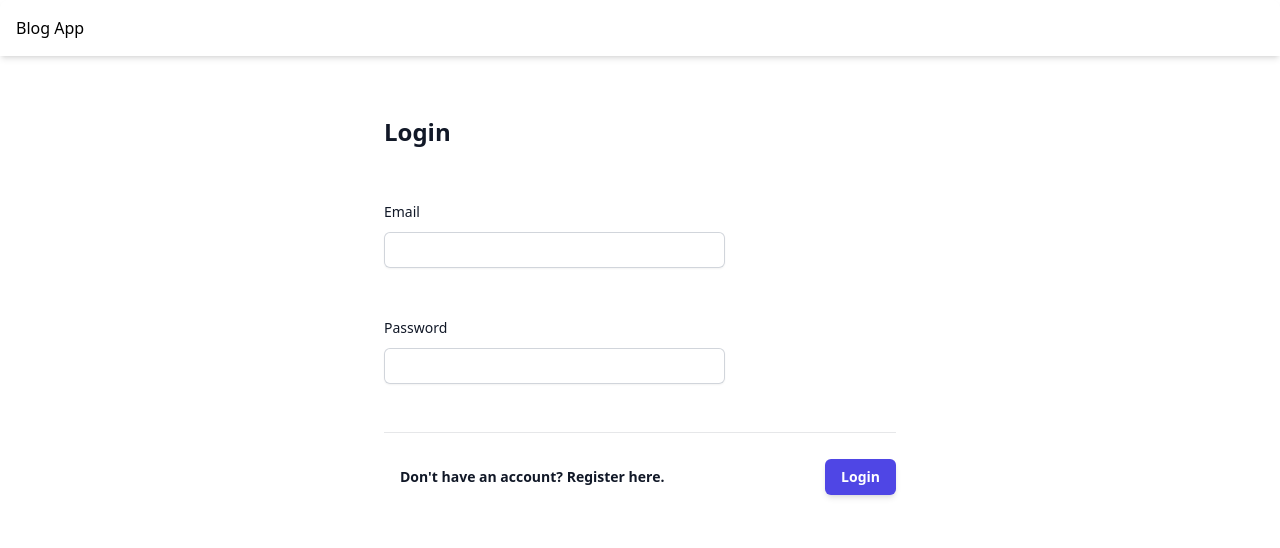
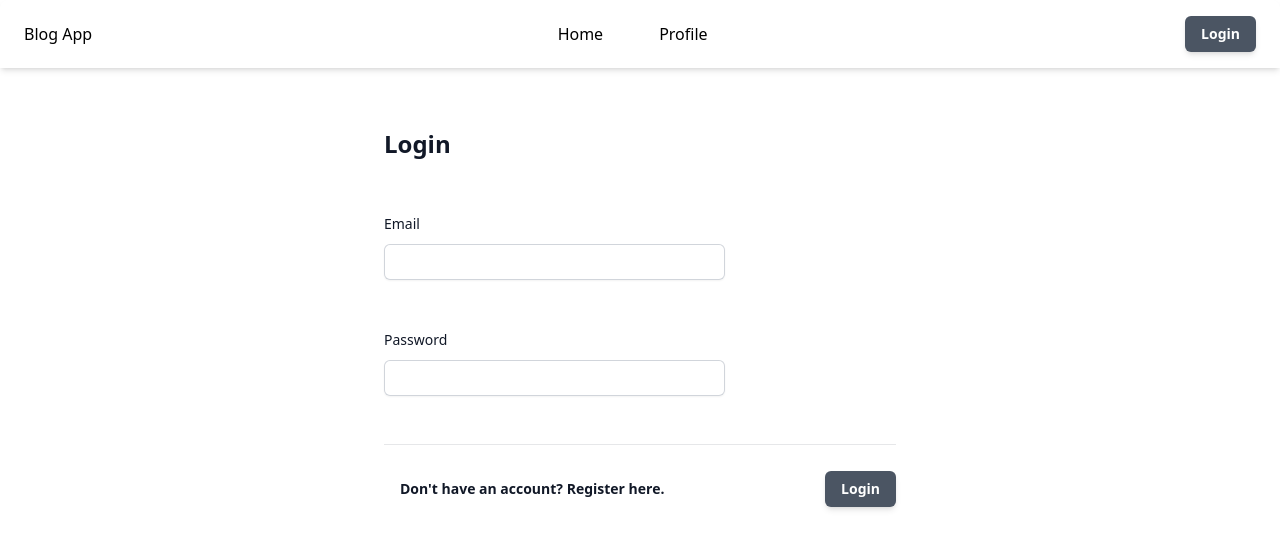
Before and after one commit to TasinTahmid/blog-client, a React (Vite) app: page / in a window 1280 px wide. Shown: the top 548 px of the page. Built offline with nearby package versions, Linux system fonts and the light colour scheme.

Commit message:
5th commit: manu bar added on navbar

```diff
--- a/src/App.jsx
+++ b/src/App.jsx
@@ -6,7 +6,7 @@ import HomePage from "./pages/Home";
 import { useEffect } from "react";
 
 function App() {
-    var token = useSelector((state) => state.auth.token);
+    const token = useSelector((state) => state.auth.token);
     useEffect(() => {
         console.log("token first", token);
     });
@@ -18,13 +18,7 @@ function App() {
                 <Route path="/" element={<LoginPage />} />
                 <Route
                     path="/home"
-                    element={
-                        isAuth ? (
-                            <HomePage />
-                        ) : (
-                            <Navigate to="/" replace={false} />
-                        )
-                    }
+                    element={isAuth ? <HomePage /> : <Navigate to="/" replace={false} />}
                 />
             </Routes>
         </BrowserRouter>
--- a/src/components/Form.jsx
+++ b/src/components/Form.jsx
@@ -50,7 +50,7 @@ const Form = () => {
                 },
                 {
                     headers: {
-                        "Content-Type": "application/json",
+                        "Content-Type": "application/xml",
                     },
                 }
             );
@@ -97,7 +97,7 @@ const Form = () => {
                                 onChange={(e) => {
                                     setUsername(e.target.value);
                                 }}
-                                className="block w-full rounded-md border-0 py-1.5 px-3 text-gray-900 shadow-sm ring-1 ring-inset ring-gray-300 placeholder:text-gray-400 focus:ring-2 focus:ring-inset focus:ring-indigo-300 sm:text-sm sm:leading-6"
+                                className="block w-full rounded-md border-0 py-1.5 px-3 text-gray-900 shadow-sm ring-1 ring-inset ring-gray-300 placeholder:text-gray-400 focus:ring-2 focus:ring-inset focus:ring-gray-300 sm:text-sm sm:leading-6"
                             />
                         </div>
                     </div>
@@ -119,7 +119,7 @@ const Form = () => {
                             onChange={(e) => {
                                 setEmail(e.target.value);
                             }}
-                            className="block w-full rounded-md border-0 py-1.5 px-3 text-gray-900 shadow-sm ring-1 ring-inset ring-gray-300 placeholder:text-gray-400 focus:ring-2 focus:ring-inset focus:ring-indigo-300 sm:text-sm sm:leading-6"
+                            className="block w-full rounded-md border-0 py-1.5 px-3 text-gray-900 shadow-sm ring-1 ring-inset ring-gray-300 placeholder:text-gray-400 focus:ring-2 focus:ring-inset focus:ring-gray-300 sm:text-sm sm:leading-6"
                         />
                     </div>
                 </div>
@@ -140,7 +140,7 @@ const Form = () => {
                             onChange={(e) => {
                                 setPassword(e.target.value);
                             }}
-                            className="block w-full rounded-md border-0 py-1.5 px-3 text-gray-900 shadow-sm ring-1 ring-inset ring-gray-300 placeholder:text-gray-400 focus:ring-2 focus:ring-inset focus:ring-indigo-300 sm:text-sm sm:leading-6"
+                            className="block w-full rounded-md border-0 py-1.5 px-3 text-gray-900 shadow-sm ring-1 ring-inset ring-gray-300 placeholder:text-gray-400 focus:ring-2 focus:ring-inset focus:ring-gray-300 sm:text-sm sm:leading-6"
                         />
                     </div>
                 </div>
@@ -158,7 +158,7 @@ const Form = () => {
                 </button>
                 <button
                     type="submit"
-                    className="rounded-md bg-indigo-600 px-4 py-2 text-sm font-semibold text-white shadow-md hover:bg-indigo-500 active:bg-indigo-600"
+                    className="rounded-md bg-gray-600 px-4 py-2 text-sm font-semibold text-white shadow-md hover:bg-gray-500 active:bg-gray-600"
                     onClick={handleSubmit}
                 >
                     {isRegisterPage ? "Register" : "Login"}
--- a/src/components/Nav.jsx
+++ b/src/components/Nav.jsx
@@ -1,8 +1,93 @@
+/* eslint-disable react/no-unknown-property */
+import { useState } from "react";
+import { useSelector, useDispatch } from "react-redux";
+import { setLogout } from "../states/authSlice";
+
 const Nav = () => {
     // return <div className="h-20 bg-slate-50 shadow-md"></div>;
+    const [isMenuActive, setIsMenuActive] = useState(false);
+    const dispatch = useDispatch();
+    const token = useSelector((state) => state.auth.token);
+
     return (
-        <div className="w-full bg-white shadow-md p-4  rounded-t-lg">
+        <div className="flex justify-between items-center w-full bg-white shadow-md px-6 py-4  rounded-t-lg">
             <p>Blog App</p>
+            <div className="flex justify-between gap-x-14">
+                <div>Home</div>
+                <div>Profile</div>
+            </div>
+            <div className="flex justify-between gap-x-14">
+                <div className="flex justify-between  gap-x-14 relative ml-3">
+                    {!token ? (
+                        <button
+                            type="submit"
+                            className="rounded-md bg-gray-600 px-4 py-2 text-sm font-semibold text-white shadow-md hover:bg-gray-500 active:bg-gray-600"
+                        >
+                            Login
+                        </button>
+                    ) : (
+                        <svg
+                            xmlns="http://www.w3.org/2000/svg"
+                            fill="none"
+                            viewBox="0 0 24 24"
+                            strokeWidth={1.5}
+                            stroke="currentColor"
+                            dataSlot="icon"
+                            onClick={() => setIsMenuActive(!isMenuActive)}
+                            className="w-6 h-6 hover:cursor-pointer"
+                        >
+                            <path
+                                strokeLinecap="round"
+                                strokeLinejoin="round"
+                                d="M3.75 6.75h16.5M3.75 12h16.5m-16.5 5.25h16.5"
+                            />
+                        </svg>
+                    )}
+
+                    {isMenuActive && (
+                        <div className="absolute top-4 right-3 z-10 mt-2 w-48 origin-top-right rounded-md bg-white py-1 shadow-lg">
+                            <div className="active:bg-gray-50 hover:bg-gray-100">
+                                <a href="#" className="block px-4 py-2 text-sm text-gray-700 ">
+                                    Your Profile
+                                </a>
+                            </div>
+                            <div className="active:bg-gray-50 hover:bg-gray-100">
+                                <a href="#" className="block px-4 py-2 text-sm text-gray-700 ">
+                                    Edit Profile
+                                </a>
+                            </div>
+                            <div className="flex justify-start align-center active:bg-gray-50 hover:bg-gray-100">
+                                <button
+                                    type="submit"
+                                    className="rounded-md  px-4 py-2 text-sm font-semibold   "
+                                    onClick={() => {
+                                        dispatch(setLogout());
+                                    }}
+                                >
+                                    Log out
+                                </button>
+                                <div className="pt-2 flex justify-start align-center">
+                                    <svg
+                                        xmlns="http://www.w3.org/2000/svg"
+                                        fill="none"
+                                        viewBox="0 0 24 24"
+                                        strokeWidth={1.5}
+                                        stroke="currentColor"
+                                        dataSlot="icon"
+                                        className="w-6 h-6 "
+                                    >
+                                        <path
+                                            strokeLinecap="round"
+                                            strokeLinejoin="round"
+                                            d="M8.25 9V5.25A2.25 2.25 0 0 1 10.5 3h6a2.25 2.25 0 0 1 2.25 2.25v13.5A2.25 2.25 0 0 1 16.5 21h-6a2.25 2.25 0 0 1-2.25-2.25V15M12 9l3 3m0 0-3 3m3-3H2.25"
+                                        />
+                                    </svg>
+                                </div>
+                            </div>
+                        </div>
+                    )}
+                </div>
+            </div>
         </div>
     );
 };
```
